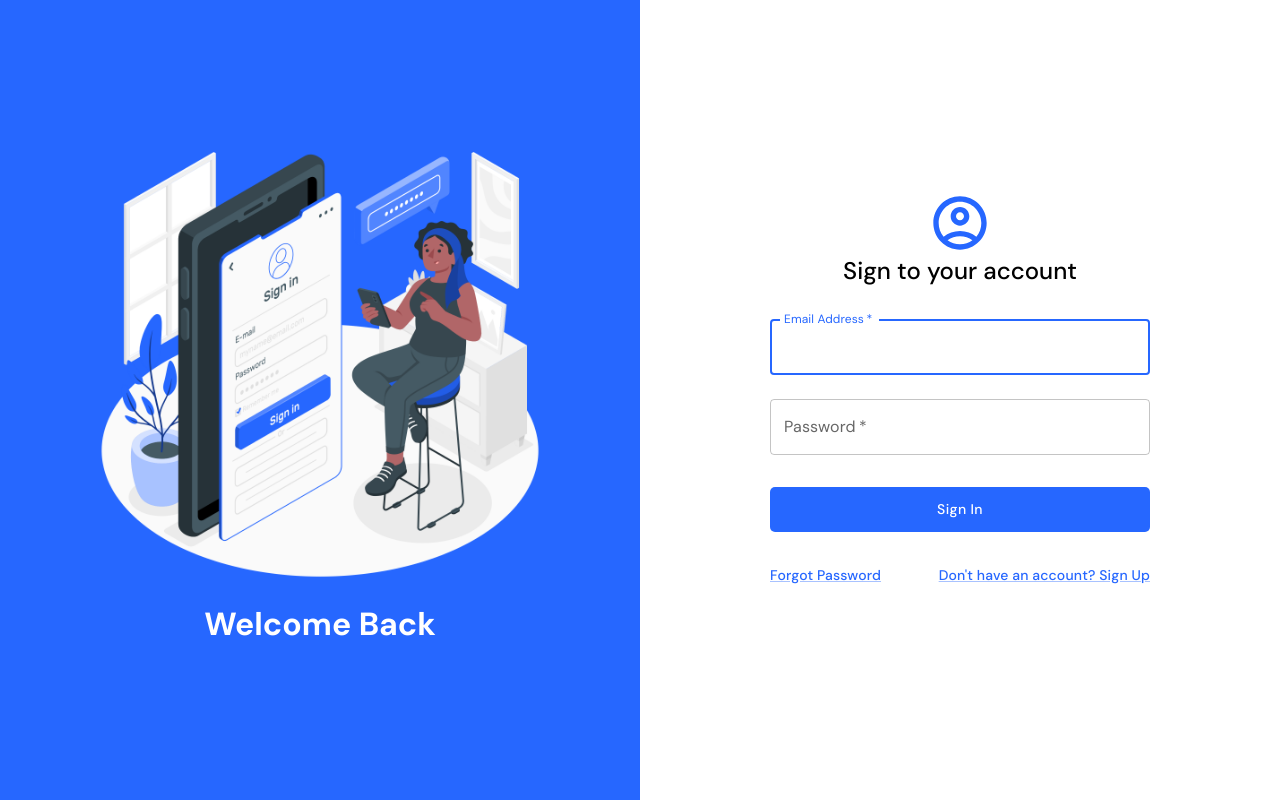
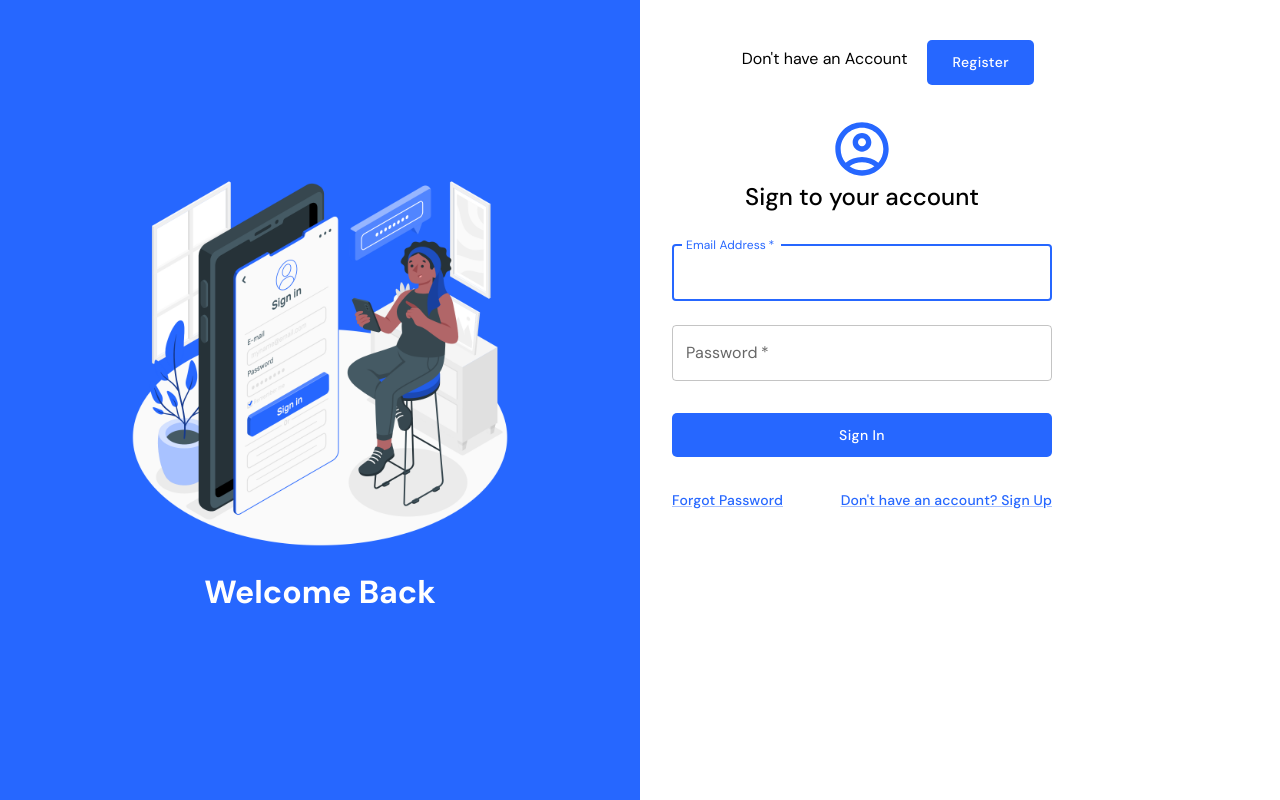
Before and after one commit to geeekgod/HustleBee-Frontend, a React (Create React App) app: page /signin in a window 1280 px wide. Built offline with nearby package versions, Linux system fonts and the light colour scheme.

Commit message:
style: update styles of sign in page

```diff
--- a/src/Components/SignIn/index.jsx
+++ b/src/Components/SignIn/index.jsx
@@ -1,28 +1,66 @@
 import { Box } from "@mui/material";
-import React from "react";
+import React, { useState } from "react";
 import Button from "@mui/material/Button";
 import TextField from "@mui/material/TextField";
 import Link from "@mui/material/Link";
 import Grid from "@mui/material/Grid";
 import Typography from "@mui/material/Typography";
 import Container from "@mui/material/Container";
+import CustomBtn from "../../Components/BeforeLogin/Main/CustomBtn";
 
 import AccountCircleOutlinedIcon from "@mui/icons-material/AccountCircleOutlined";
 
-
 import { ImgWrapper, SignInContainer } from "./SignInElements";
 const SignIn = () => {
+  const [email, setEmail] = useState("");
+  const [password, setPassword] = useState("");
+
+  const _handleSubmit = (e) => {
+    e.preventDefault();
+    console.log({ email: email, password: password });
+  };
+
   return (
     <>
-      <Box id='signin'>
+      <Box id="signin">
         <SignInContainer>
           <ImgWrapper>
-            <img src='static/img/login.png' style={{ width: "70%" }} alt='' />
+            <img
+              src="static/img/login.png"
+              style={{ width: "60%" }}
+              alt="Sign In image"
+            />
             <h1>Welcome Back</h1>
           </ImgWrapper>
 
-          <Grid item md={6} sx={{ justifyContent: "center", margin: "auto" }}>
-            <Container component='main' maxWidth='xs'>
+          <Grid
+            item
+            md={6}
+            sx={{
+              height: "100%",
+            }}
+          >
+            <Box
+              sx={{
+                display: "flex",
+                alignItems: "center",
+                justifyContent: "end",
+                padding: "0 50px",
+                marginBottom: 2,
+                marginTop: 2,
+              }}
+            >
+              <p style={{ marginRight: 20 }}>Don't have an Account</p>
+              <CustomBtn sx={{ mt: 3, mb: 2 }}>Register</CustomBtn>
+            </Box>
+            <Container
+              component="main"
+              maxWidth="xs"
+              sx={{
+                marginTop: "auto",
+                marginBottom: "auto",
+              }}
+            >
               <Box
                 sx={{
                   display: "flex",
@@ -34,55 +72,49 @@ const SignIn = () => {
                 <AccountCircleOutlinedIcon
                   style={{ fontSize: "4rem", color: "#2667FF" }}
                 />
-                <Typography component='h2' variant='h5'>
+                <Typography component="h2" variant="h5">
                   Sign to your account
                 </Typography>
-                <Box component='form' noValidate sx={{ mt: 1, padding: 1 }}>
+                <Box component="form" noValidate sx={{ mt: 1, padding: 1 }} onSubmit={_handleSubmit}>
                   <TextField
-                    margin='normal'
+                    margin="normal"
                     required
                     fullWidth
-                    id='email'
-                    label='Email Address'
-                    name='email'
-                    autoComplete='email'
+                    id="email"
+                    label="Email Address"
+                    name="email"
+                    autoComplete="email"
                     autoFocus
+                    value={email}
+                    onChange={(e) => setEmail(e.target.value)}
                   />
                   <TextField
-                    margin='normal'
+                    margin="normal"
                     required
                     fullWidth
-                    name='password'
-                    label='Password'
+                    name="password"
+                    label="Password"
                     type={"password"}
-                    id='password'
-                    autoComplete='current-password'
+                    id="password"
+                    autoComplete="current-password"
+                    value={password}
+                    onChange={(e) => setPassword(e.target.value)}
                   />
 
-                  <Button
-                    type='submit'
-                    fullWidth
-                    variant='contained'
-                    sx={{ mt: 3, mb: 2 }}
-                    disableElevation
-                  >
+                  <CustomBtn type="submit" fullWidth sx={{ mt: 3, mb: 2 }}>
                     Sign In
-                  </Button>
+                  </CustomBtn>
 
                   <Grid container sx={{ paddingTop: 2 }}>
                     <Grid item xs>
-
-                        <Link href='#' variant='body2'>
-                          {"Forgot Password"}
-                        </Link>
-
+                      <Link href="#" variant="body2">
+                        {"Forgot Password"}
+                      </Link>
                     </Grid>
                     <Grid item>
-
-                        <Link href='#' variant='body2'>
-                          {"Don't have an account? Sign Up"}
-                        </Link>
-
+                      <Link href="#" variant="body2">
+                        {"Don't have an account? Sign Up"}
+                      </Link>
                     </Grid>
                   </Grid>
                 </Box>
```
